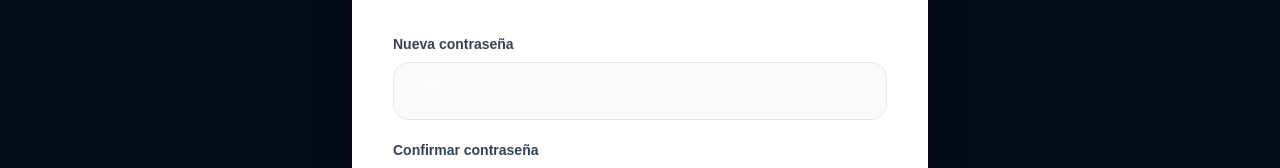
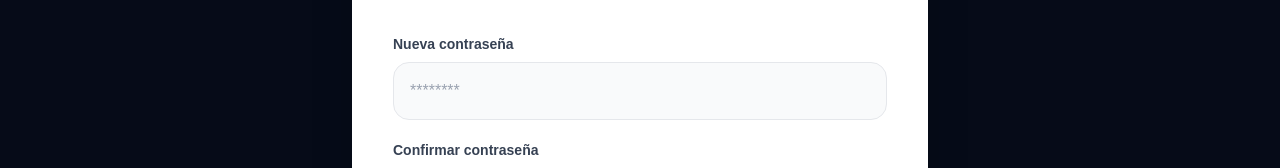
Before and after one commit to rafaelsibajaramos-arch/mi-ecommerce, a Next.js app: page /reset-password in a window 1280 px wide. Shown: the part 380-548 px from the top of the page. Built offline with nearby package versions, Linux system fonts and the light colour scheme; no server answers; the database is empty.

Commit message:
color de reset password

```diff
--- a/app/reset-password/page.tsx
+++ b/app/reset-password/page.tsx
@@ -78,8 +78,7 @@ export default function ResetPasswordPage() {
               value={password}
               onChange={(e) => setPassword(e.target.value)}
               required
-              className="w-full rounded-2xl border border-gray-200 bg-gray-50 px-4 py-4 outline-none focus:border-blue-500 focus:ring-2 focus:ring-blue-500/20"
-            />
+className="w-full rounded-2xl border border-gray-200 bg-gray-50 px-4 py-4 text-gray-900 placeholder:text-gray-400 caret-gray-900 outline-none focus:border-blue-500 focus:ring-2 focus:ring-blue-500/20"            />
           </div>
 
           <div>
```
